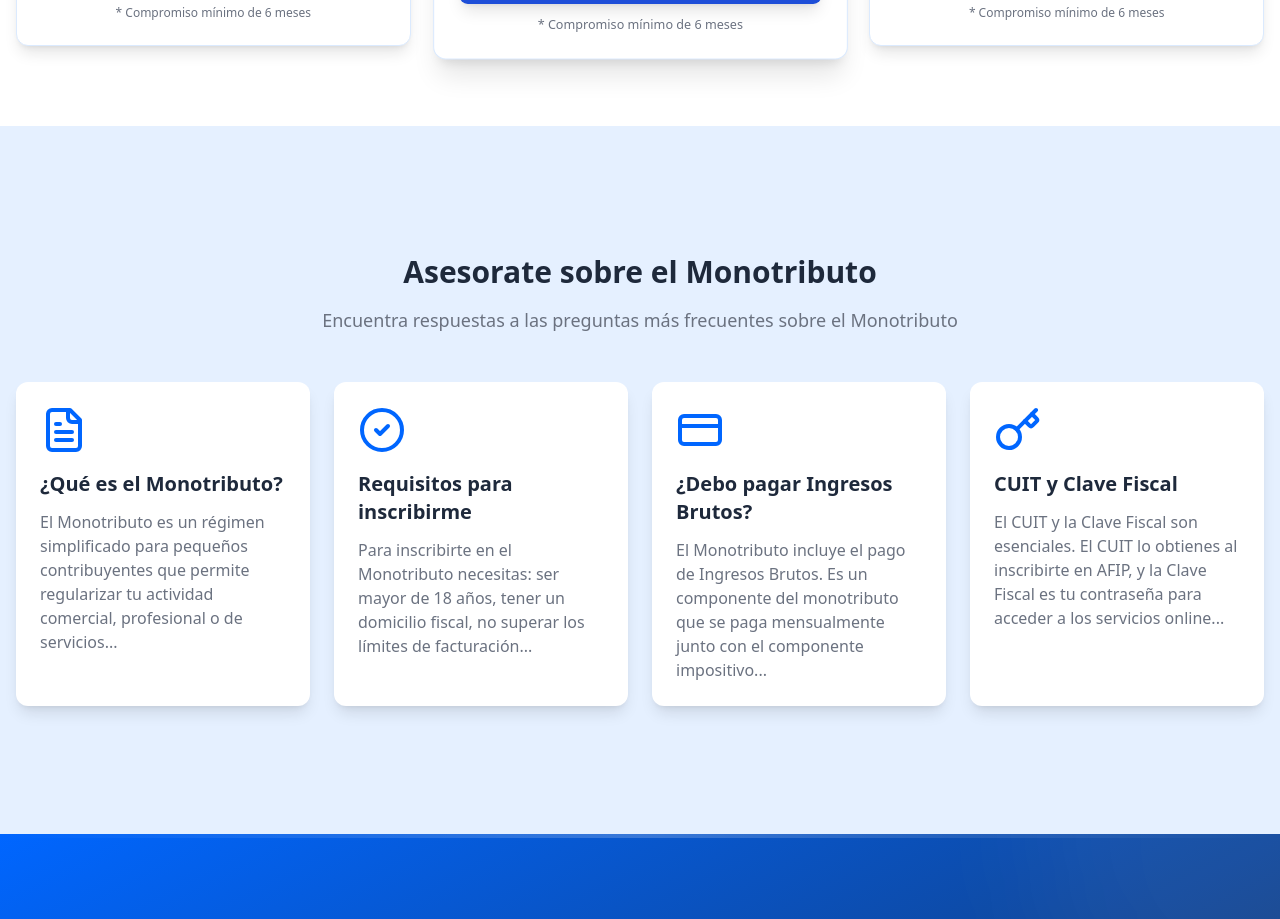
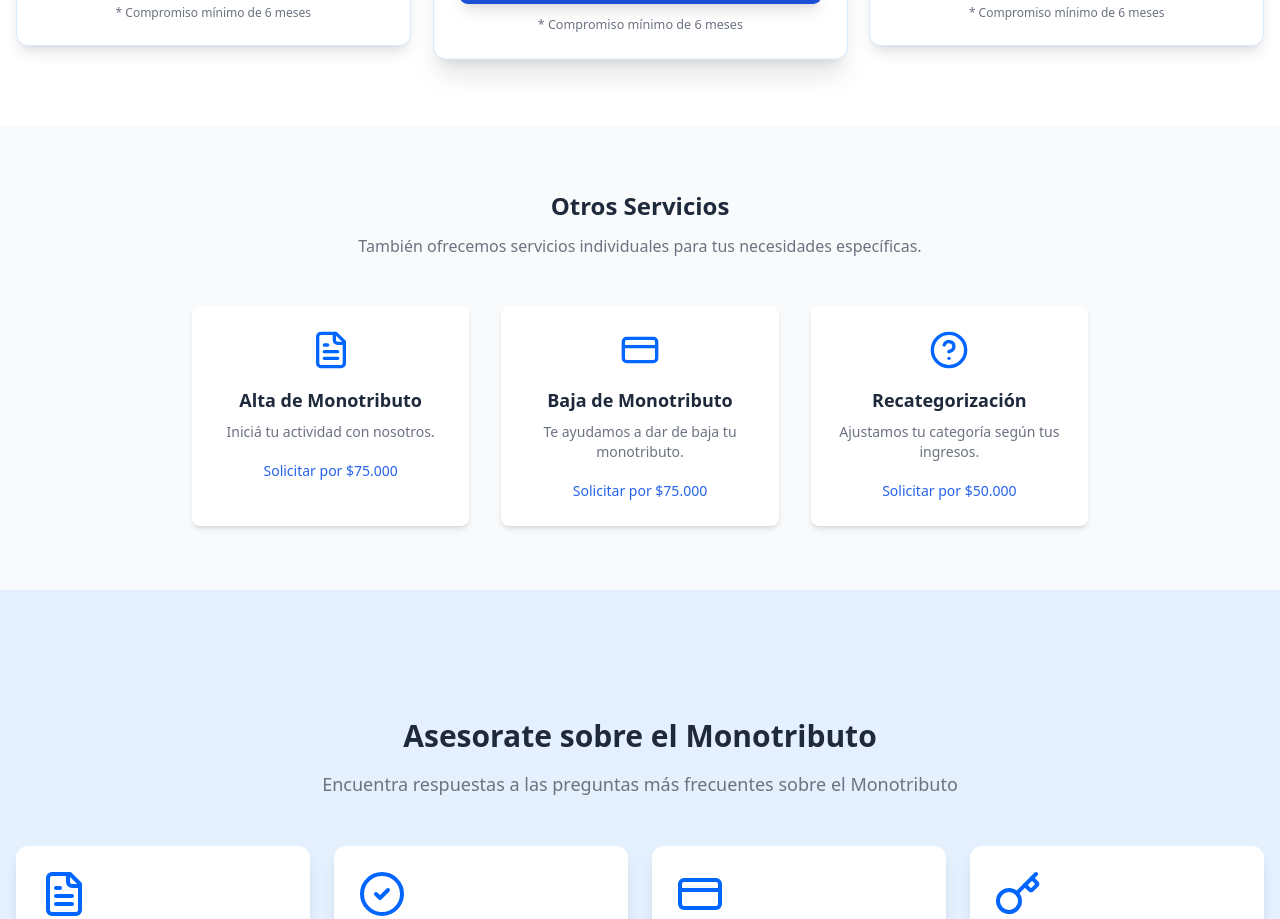
Before and after one commit to demaime/monotributo-dig-front, a Next.js app: page / in a window 1280 px wide. Shown: the part 1480-2399 px from the top of the page. Built offline with nearby package versions, Linux system fonts and the light colour scheme.

Commit message:
mejorada landpage

```diff
--- a/src/pages/index.js
+++ b/src/pages/index.js
@@ -401,7 +401,8 @@ function App() {
                   y: -10,
                   boxShadow: "0 10px 40px rgba(0, 102, 255, 0.15)",
                 }}
-                className="bg-white shadow-lg rounded-xl overflow-hidden transition-all duration-300 border border-blue-100 flex flex-col"
+                transition={{ duration: 0 }}
+                className="bg-white shadow-lg rounded-xl overflow-hidden border border-blue-100 flex flex-col cursor-pointer"
               >
                 <div className="bg-blue-600 py-6 px-6 text-white">
                   <h3 className="text-2xl font-bold mb-2">Plan Base</h3>
@@ -460,7 +461,8 @@ function App() {
                   y: -10,
                   boxShadow: "0 10px 40px rgba(0, 102, 255, 0.15)",
                 }}
-                className="bg-white shadow-xl rounded-xl overflow-hidden transition-all duration-300 border border-blue-100 flex flex-col relative z-10 transform md:scale-105"
+                transition={{ duration: 0 }}
+                className="bg-white shadow-xl rounded-xl overflow-hidden border border-blue-100 flex flex-col relative z-10 transform md:scale-105 cursor-pointer"
               >
                 <div className="bg-blue-700 py-6 px-6 text-white">
                   <h3 className="text-2xl font-bold mb-2">Plan Full</h3>
@@ -525,7 +527,8 @@ function App() {
                   y: -10,
                   boxShadow: "0 10px 40px rgba(0, 102, 255, 0.15)",
                 }}
-                className="bg-white shadow-lg rounded-xl overflow-hidden transition-all duration-300 border border-blue-100 flex flex-col"
+                transition={{ duration: 0 }}
+                className="bg-white shadow-lg rounded-xl overflow-hidden border border-blue-100 flex flex-col cursor-pointer"
               >
                 <div className="bg-indigo-800 py-6 px-6 text-white">
                   <h3 className="text-2xl font-bold mb-2">Plan Premium</h3>
@@ -584,6 +587,93 @@ function App() {
                     * Compromiso mínimo de 6 meses
                   </p>
                 </div>
+              </motion.div>
+            </div>
+          </div>
+        </motion.div>
+
+        {/* Otros Servicios Section */}
+        <motion.div
+          initial={{ opacity: 0 }}
+          whileInView={{ opacity: 1 }}
+          viewport={{ once: true }}
+          transition={{ delay: 0.2 }}
+          className="py-16 bg-gray-50"
+        >
+          <div className="container mx-auto px-4">
+            <div className="text-center mb-12">
+              <h2 className="text-2xl font-bold text-[#1E293B] mb-3">
+                Otros Servicios
+              </h2>
+              <p className="text-md text-[#6B7280] max-w-xl mx-auto">
+                También ofrecemos servicios individuales para tus necesidades
+                específicas.
+              </p>
+            </div>
+            <div className="grid grid-cols-1 md:grid-cols-3 gap-8 max-w-4xl mx-auto">
+              {/* Card Alta */}
+              <motion.div
+                whileHover={{
+                  y: -5,
+                  boxShadow: "0 5px 20px rgba(0, 0, 0, 0.08)",
+                }}
+                onClick={() => router.push("/registro?servicio=alta")}
+                className="bg-white shadow-md rounded-lg p-6 hover:shadow-lg transition-all duration-300 cursor-pointer text-center"
+              >
+                <FileText className="w-10 h-10 text-[#0066FF] mb-4 mx-auto" />
+                <h3 className="text-lg font-semibold text-[#1E293B] mb-2">
+                  Alta de Monotributo
+                </h3>
+                <p className="text-sm text-[#6B7280] mb-4">
+                  Iniciá tu actividad con nosotros.
+                </p>
+                <span className="text-blue-600 font-medium text-sm hover:underline">
+                  Solicitar por $75.000
+                </span>
+              </motion.div>
+
+              {/* Card Baja */}
+              <motion.div
+                whileHover={{
+                  y: -5,
+                  boxShadow: "0 5px 20px rgba(0, 0, 0, 0.08)",
+                }}
+                onClick={() => router.push("/registro?servicio=baja")}
+                className="bg-white shadow-md rounded-lg p-6 hover:shadow-lg transition-all duration-300 cursor-pointer text-center"
+              >
+                <CreditCard className="w-10 h-10 text-[#0066FF] mb-4 mx-auto" />
+                <h3 className="text-lg font-semibold text-[#1E293B] mb-2">
+                  Baja de Monotributo
+                </h3>
+                <p className="text-sm text-[#6B7280] mb-4">
+                  Te ayudamos a dar de baja tu monotributo.
+                </p>
+                <span className="text-blue-600 font-medium text-sm hover:underline">
+                  Solicitar por $75.000
+                </span>
+              </motion.div>
+
+              {/* Card Recategorización */}
+              <motion.div
+                whileHover={{
+                  y: -5,
+                  boxShadow: "0 5px 20px rgba(0, 0, 0, 0.08)",
+                }}
+                onClick={() =>
+                  router.push("/registro?servicio=recategorizacion")
+                }
+                className="bg-white shadow-md rounded-lg p-6 hover:shadow-lg transition-all duration-300 cursor-pointer text-center"
+              >
+                <HelpCircle className="w-10 h-10 text-[#0066FF] mb-4 mx-auto" />
+                <h3 className="text-lg font-semibold text-[#1E293B] mb-2">
+                  Recategorización
+                </h3>
+                <p className="text-sm text-[#6B7280] mb-4">
+                  Ajustamos tu categoría según tus ingresos.
+                </p>
+                <span className="text-blue-600 font-medium text-sm hover:underline">
+                  Solicitar por $50.000
+                </span>
               </motion.div>
             </div>
           </div>
```
